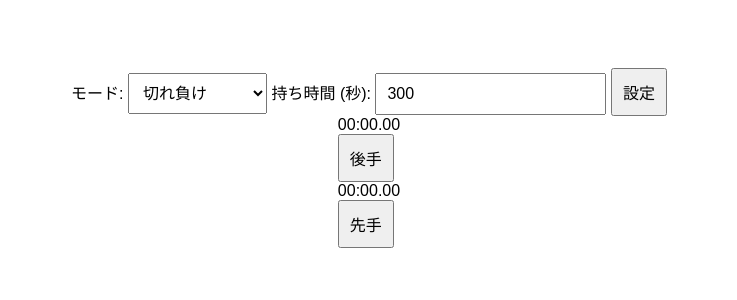
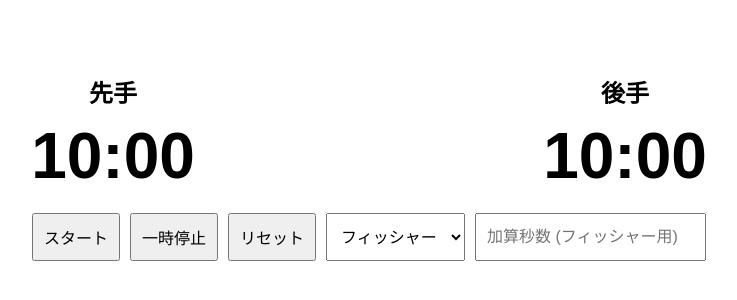
Before and after one commit to CinnabonK/Shogi-timer, a plain HTML site: page index.html in a window 1280 px wide. Shown: the part 242-542 px from the top of the page, without its empty margins (271-1008 px from the left). Drawn offline with Linux system fonts and the light colour scheme.

Commit message:
Update index.html

```diff
--- a/index.html
+++ b/index.html
@@ -3,33 +3,32 @@
 <head>
     <meta charset="UTF-8">
     <meta name="viewport" content="width=device-width, initial-scale=1.0">
-    <title>将棋対局タイマー</title>
+    <title>将棋タイマー</title>
     <link rel="stylesheet" href="styles.css">
 </head>
 <body>
-    <div class="settings">
-        <label for="mode">モード:</label>
-        <select id="mode">
-            <option value="byoyomi">切れ負け</option>
-            <option value="fischer">フィッシャー</option>
-        </select>
-
-        <label for="time">持ち時間 (秒):</label>
-        <input type="number" id="time" value="300" min="1" />
-
-        <button onclick="setInitialTime()">設定</button>
-    </div>
-    <div class="timer-container">
-        <div id="left-half" class="half" onclick="changeTurn('left')">
-            <div id="left-time" class="time">00:00.00</div>
-            <button id="left-button">後手</button>
+    <div class="container">
+        <div class="timer" id="sente-timer">
+            <h2>先手</h2>
+            <div id="sente-time">10:00</div>
         </div>
-        <div class="separator"></div>
-        <div id="right-half" class="half" onclick="changeTurn('right')">
-            <div id="right-time" class="time">00:00.00</div>
-            <button id="right-button">先手</button>
+        <div class="timer" id="gote-timer">
+            <h2>後手</h2>
+            <div id="gote-time">10:00</div>
         </div>
     </div>
+
+    <div class="controls">
+        <button id="start-button">スタート</button>
+        <button id="pause-button">一時停止</button>
+        <button id="reset-button">リセット</button>
+        <select id="mode-select">
+            <option value="fischer">フィッシャー</option>
+            <option value="sudden-death">切れ負け</option>
+        </select>
+        <input type="number" id="fischer-time" placeholder="加算秒数 (フィッシャー用)">
+    </div>
+
     <script src="script.js"></script>
 </body>
 </html>
```
